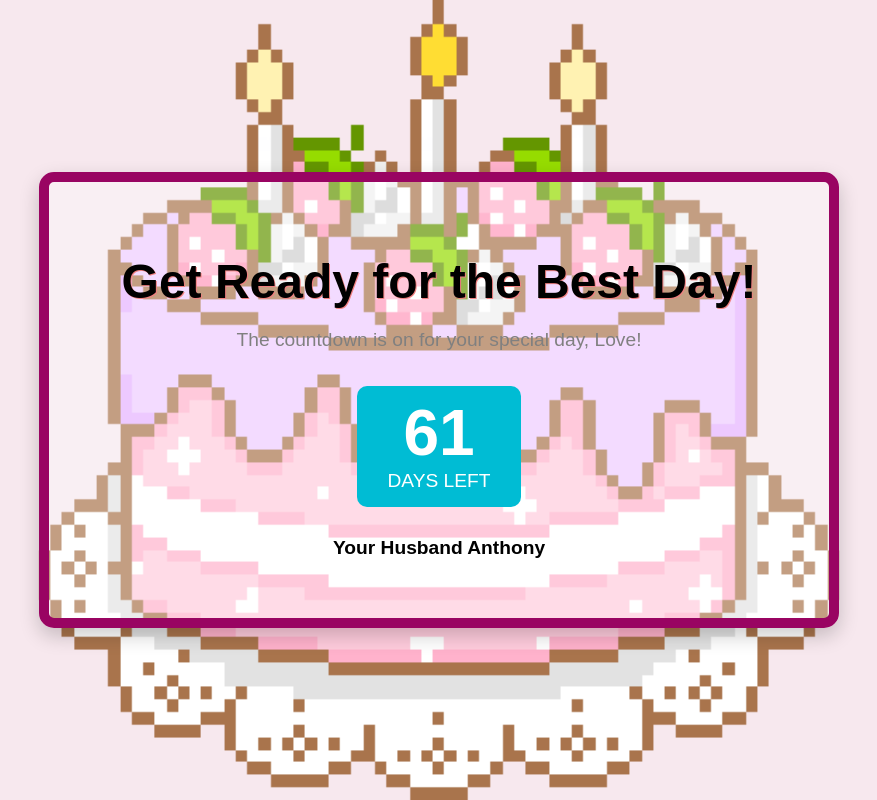
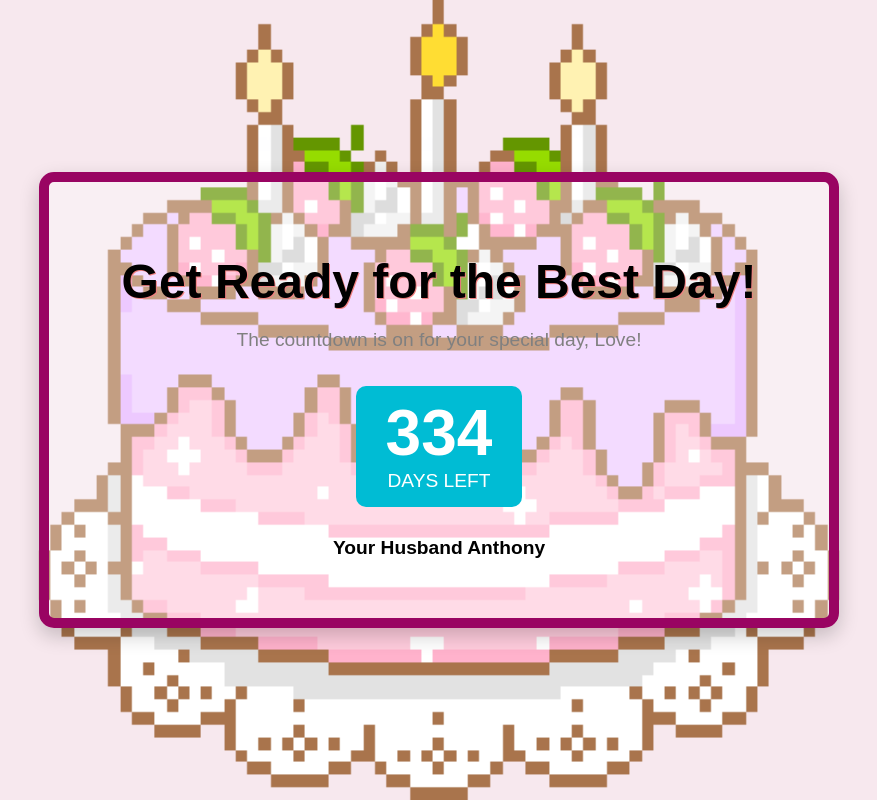
Before and after one commit to EmEy33/Love, a plain HTML site: page index.html in a window 1280 px wide. Shown: the whole page, without its empty margins (201-1078 px from the left). Drawn offline with Linux system fonts and the light colour scheme.

Commit message:
Update index.html

```diff
--- a/index.html
+++ b/index.html
@@ -32,7 +32,7 @@
         // **********************************************
         // 1. SET THE TARGET DATE HERE! (Year, Month Index, Day)
         //    FIXED FOR TESTING: Set to today (Oct 6, 2025) so confetti starts immediately.
-        const targetDate = new Date(2025, 05, 17);
+        const targetDate = new Date(2025, 02, 17);
         const girlfriendName = "Love";
         // **********************************************
 
```
